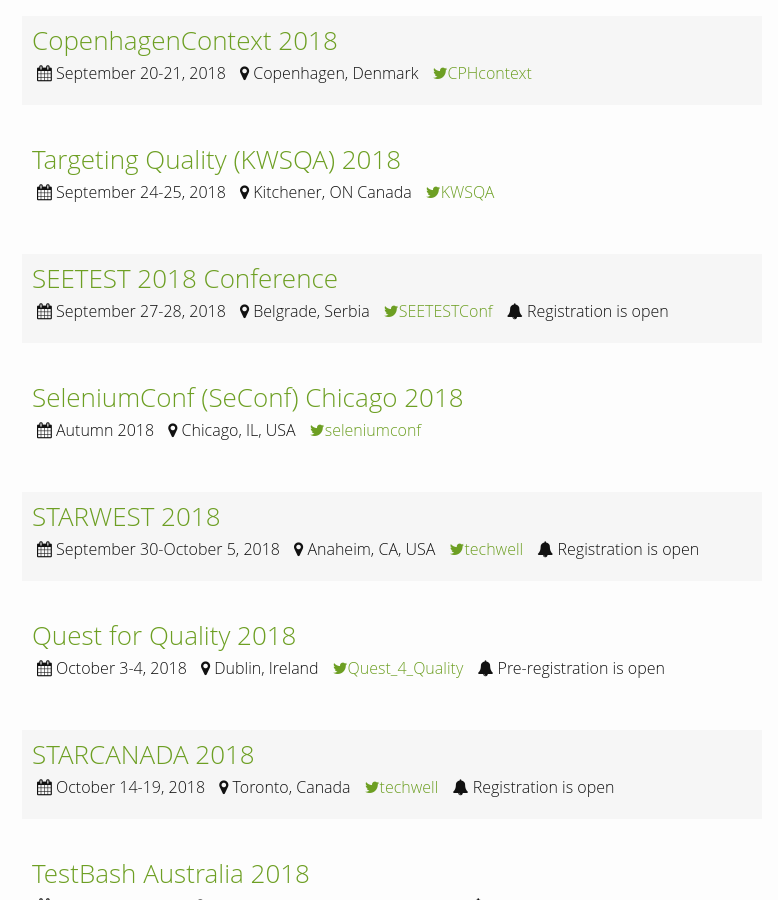
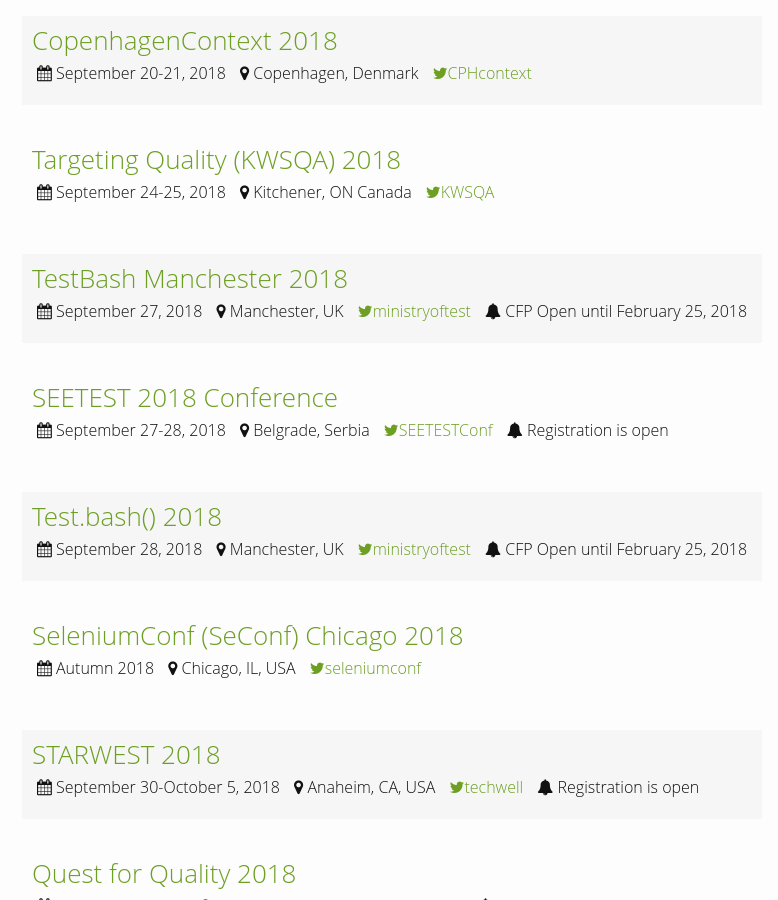
Before and after one commit to TestingConferences/testingconferences.github.io, a Jekyll site: the page built from index.html, in a window 1280 px wide and 900 px high, scrolled down 4255 px. Shown: the whole window, without its empty margins (248-1026 px from the left). Built offline with Jekyll 4.4.1, drawn with Linux system fonts in a browser that asks for light colours.

Commit message:
Added more TestBash

```diff
--- a/_data/current.yml
+++ b/_data/current.yml
@@ -234,12 +234,26 @@
   url: http://kwsqa.org/tq2018/
   twitter: KWSQA
 
+- name: TestBash Manchester 2018
+  location: Manchester, UK
+  dates: "September 27, 2018"
+  url: https://dojo.ministryoftesting.com/events/testbash-manchester-2018
+  twitter: ministryoftest
+  status: CFP Open until February 25, 2018
+
 - name: SEETEST 2018 Conference
   location: Belgrade, Serbia
   dates: "September 27-28, 2018"
   url: https://seetest.org/
   twitter: SEETESTConf
   status: Registration is open
+
+- name: Test.bash() 2018
+  location: Manchester, UK
+  dates: "September 28, 2018"
+  url: https://dojo.ministryoftesting.com/events/test-dot-bash-2018
+  twitter: ministryoftest
+  status: CFP Open until February 25, 2018
 
 - name: SeleniumConf (SeConf) Chicago 2018
   location: Chicago, IL, USA
```
